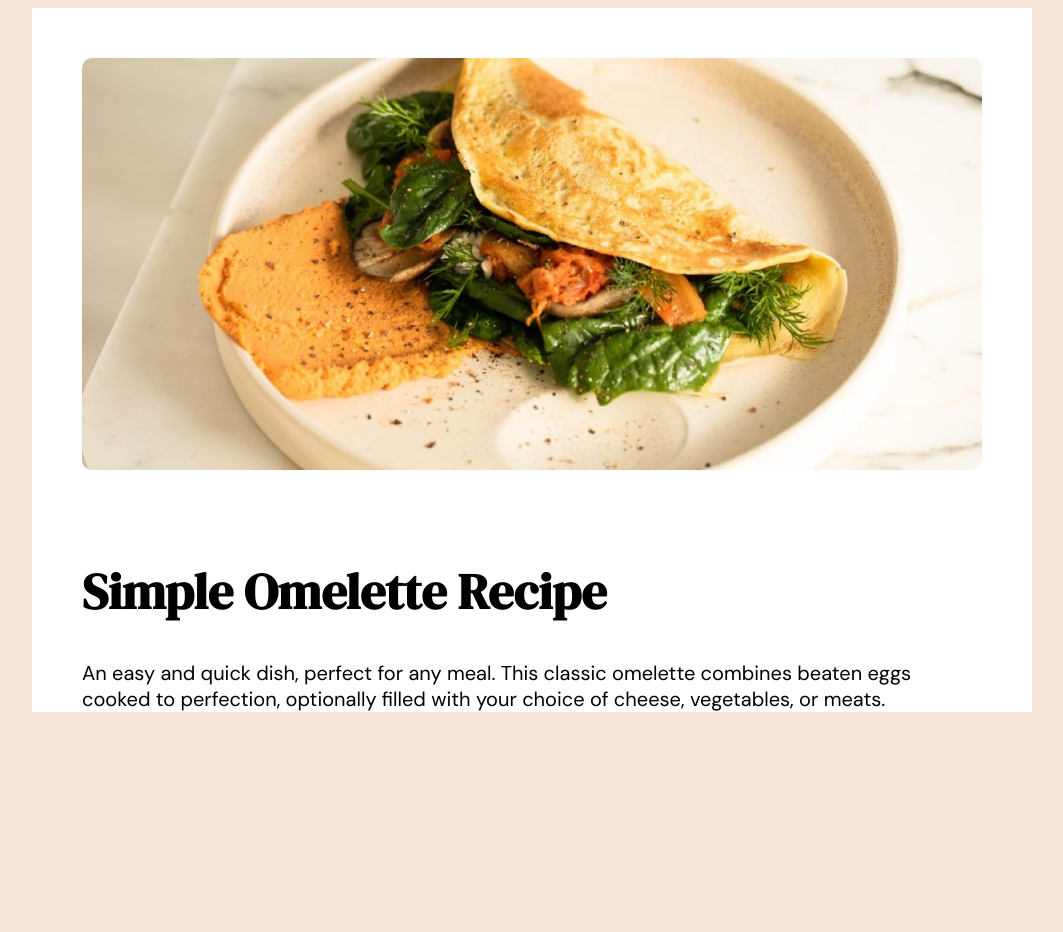
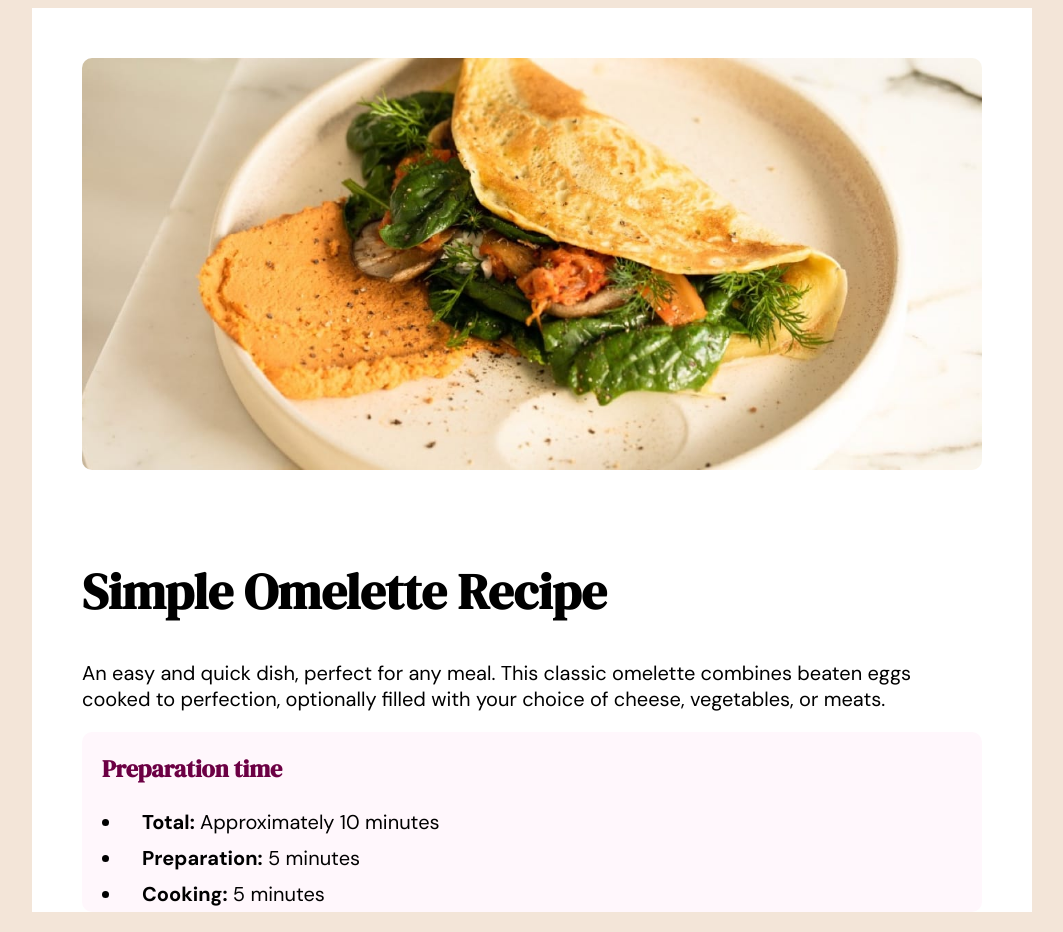
Before and after one commit to Juanmanu12/Recipes, a plain HTML site: page index.html in a window 1280 px wide. Shown: the whole page, without its empty margins (108-1171 px from the left). Before the commit the page ends 800 px from the top, so only its background shows below. Drawn offline with Linux system fonts and the light colour scheme.

Commit message:
add text, an unordered list and styles

```diff
--- a/css/styles.css
+++ b/css/styles.css
@@ -34,3 +34,23 @@ main img {
     font-size: 20px;
     font-family: "DM Sans", sans-serif;
 }
+
+#preparation {
+    background-color: #FFF7FC;
+    margin: 20px 50px;
+    border-radius: 10px;
+}
+
+#preparation h2 {
+    padding-top: 20px;
+    padding-left: 20px;
+    font-family: "DM Serif Display", serif;
+    color: #6c0044;
+
+}
+
+#preparation ul li {
+    font-family: "DM Sans", sans-serif;
+    padding: 5px 20px;
+    font-size: 20px;
+}
--- a/index.html
+++ b/index.html
@@ -13,5 +13,13 @@
             <h1>Simple Omelette Recipe</h1>
             <p>An easy and quick dish, perfect for any meal. This classic omelette combines beaten eggs cooked to perfection, optionally filled with your choice of cheese, vegetables, or meats.</p>
         </div>
+        <div id="preparation">
+            <h2>Preparation time</h2>
+            <ul>
+                <li><strong>Total:</strong> Approximately 10 minutes</li>
+                <li><strong>Preparation:</strong> 5 minutes</li>
+                <li><strong>Cooking:</strong> 5 minutes</li>
+            </ul>
+        </div>
     </main>
 </html>
```
